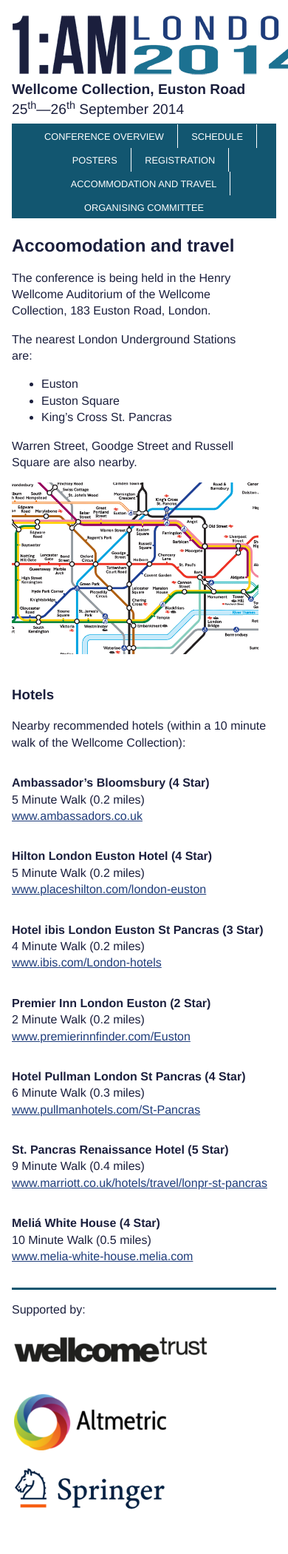
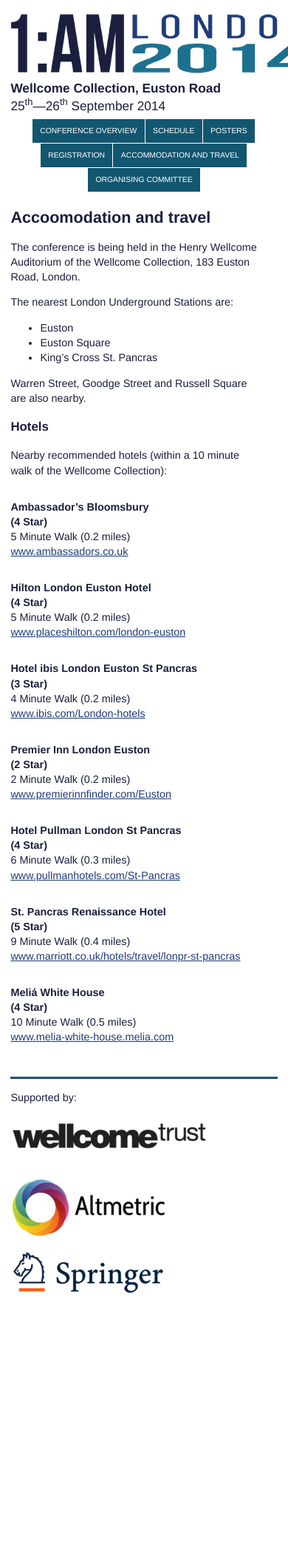
Before and after one commit to amconference/amconference.github.io, a Jekyll site: the page built from accommodation_travel/index.html, in a window 390 px wide. Shown: the whole page at 74% size. Built offline with Jekyll 4.4.1, drawn with Linux system fonts in a browser that asks for light colours; nearby versions of some CDN libraries; after the commit the page ends 1804 px from its top, so only the background shows below that.

Commit message:
added bug fixes

```diff
--- a/_includes/header.html
+++ b/_includes/header.html
@@ -15,9 +15,9 @@
   </head>
   <body>
 
-	<h1>
+	<a href="{{site.baseurl }}"><h1>
       <strong>1am:</strong>London
-    </h1>
+    </h1></a>
 
     <address>
       <strong>Wellcome Collection, Euston Road</strong><br>
--- a/_layouts/accomodation.html
+++ b/_layouts/accomodation.html
@@ -21,28 +21,21 @@
             Warren Street, Goodge Street and Russell Square are also nearby.
         </p>
 
-    	<figure id="tube-map">
+        <!-- <figure id="tube-map">
         <img src="{{ site.baseurl }}images/tube-map.png"alt="Tube Map"></figure>
-
-
-
-    </div>
-
-
-    	<table id="accommodation-table">
-
-    		<tbody>
-    			<tr>
-    				<td>
+    -->
                     <h3>Hotels</h3>
 
      <p>
                         Nearby recommended hotels (within a 10 minute walk of the Wellcome Collection):
-    	</p></td>
-    			</tr>
+                    </p>
+    <table id="accommodation-table">
+
+        <tbody>
+
             <tr>
                 <td>
-    					<p> <strong>Ambassador’s Bloomsbury (4 Star)</strong>
+                    <p> <strong>Ambassador’s Bloomsbury <br />(4 Star)</strong>
                         <br/>
                         5 Minute Walk (0.2 miles)
                         <br/>
@@ -52,7 +45,7 @@
                 </td>
 
                 <td>
-    					<p> <strong>Hilton London Euston Hotel (4 Star)</strong>
+                    <p> <strong>Hilton London Euston Hotel <br />(4 Star)</strong>
                         <br/>
                         5 Minute Walk (0.2 miles)
                         <br/>
@@ -64,7 +57,7 @@
             <tr>
                 <td>
                     <p>
-    						<strong>Hotel ibis London Euston St Pancras (3 Star)</strong>
+                        <strong>Hotel ibis London Euston St Pancras <br />(3 Star)</strong>
                         <br/>
                         4 Minute Walk (0.2 miles)
                         <br/>
@@ -75,7 +68,7 @@
                 <td>
 
                     <p>
-    						<strong>Premier Inn London Euston (2 Star)</strong>
+                        <strong>Premier Inn London Euston <br />(2 Star)</strong>
                         <br/>
                         2 Minute Walk (0.2 miles)
                         <br/>
@@ -89,7 +82,7 @@
             <tr>
                 <td>
                     <p>
-    						<strong>Hotel Pullman London St Pancras (4 Star)</strong>
+                        <strong>Hotel Pullman London St Pancras <br />(4 Star)</strong>
                         <br/>
                         6 Minute Walk (0.3 miles)
                         <br/>
@@ -99,10 +92,8 @@
 
                 <td>
 
-
-
                     <p>
-    						<strong>St. Pancras Renaissance Hotel (5 Star)</strong>
+                        <strong>St. Pancras Renaissance Hotel <br />(5 Star)</strong>
                         <br/>
                         9 Minute Walk (0.4 miles)
                         <br/>
@@ -115,7 +106,7 @@
             <tr>
                 <td>
                     <p>
-    						<strong>Meliá White House (4 Star)</strong>
+                        <strong>Meliá White House <br />(4 Star)</strong>
                         <br/>
                         10 Minute Walk (0.5 miles)
                         <br/>
@@ -132,4 +123,5 @@
 
     </table>
 
+    </div>
     {% include footer.html %}
--- a/_layouts/schedule.html
+++ b/_layouts/schedule.html
@@ -28,9 +28,9 @@
 
 				<tr>
 					<td class="schedule-times">9:30 - 9:45:</td>
-					<td class="schedule-events"> <strong>Conference opening Jeremy Farrar</strong>,
+					<td class="schedule-events"> <strong>Conference opening</strong>
 						<br/>
-						Director of the Wellcome Trust
+						Jeremy Farrar, Director of the Wellcome Trust
 					</td>
 				</tr>
 
--- a/css/styles.css
+++ b/css/styles.css
@@ -2,13 +2,15 @@
     -moz-box-sizing: border-box;
     -webkit-box-sizing: border-box;
     box-sizing: border-box;
+    -webkit-transition: all 0.2s;
+    transition: all 0.2s;
   }
 
   html {
     color: #1b1f3d;
     background: #fff;
     font: medium/1.4 Helvetica, Arial, sans-serif;
-    font-size: 1em;
+    font-size: 0.9em;
   }
 
   body {
@@ -24,7 +26,6 @@
     background: url(../images/logo.png) no-repeat;
     height: 80px;
     text-indent: -99999px;
-    overflow: auto;
     padding-bottom: 15px;
     float: left;
     width: 405px;
@@ -75,8 +76,9 @@
     text-decoration: none;
     display: block;
     width: 100%;
-    padding: 8px 18px 4px;
+    padding: 0.5em 0.7em 0.25em;
     text-align: center;
+    font-size: 1.1em;
   }
 
   nav li:hover {
@@ -118,7 +120,6 @@
   .box {
     padding: 0 1.5em 1em 0;
     margin: 0 420px 0 0;
-    min-height: 500px;
     background: #ffffff;
   }
 
@@ -145,6 +146,10 @@
   #schedule-days table,
   #accommodation-table  {
     width: 100%;
+  }
+
+  #accommodation-table td {
+    vertical-align: top;
   }
 
   #schedule-days td  {
@@ -214,6 +219,30 @@
     }
   }
 
+  @media all and (min-width: 63.25em) {
+    nav li a:link,
+    nav li a:visited {
+      padding: 0.5em 1.6em 0.25em;
+    }
+  }
+
+  @media all and (max-width: 57.25em) {
+    nav li a:link,
+    nav li a:visited {
+      padding: 0.9em 1em 0.25em;
+      font-size: 0.9em;
+    }
+  }
+
+  @media all and (max-width: 53.25em) {
+    nav ul {
+      background: none;
+    }
+    nav li {
+      margin-bottom: 1px;
+    }
+  }
+
   @media all and (max-width: 820px) {
     iframe {
       display: none;
```
Also changed, not shown: _layouts/home.html (+4 -7 lines), README.md. Lines whose indentation alone changed are shown as unchanged.
